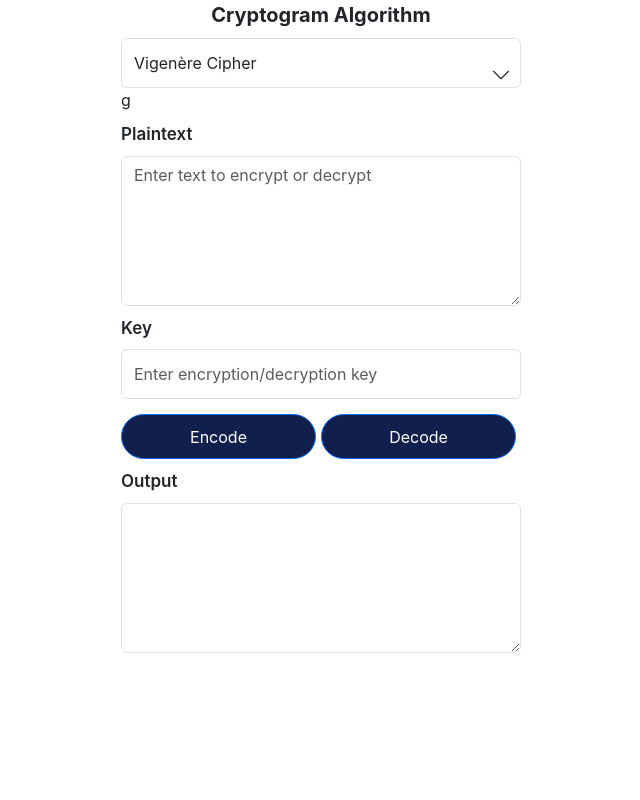
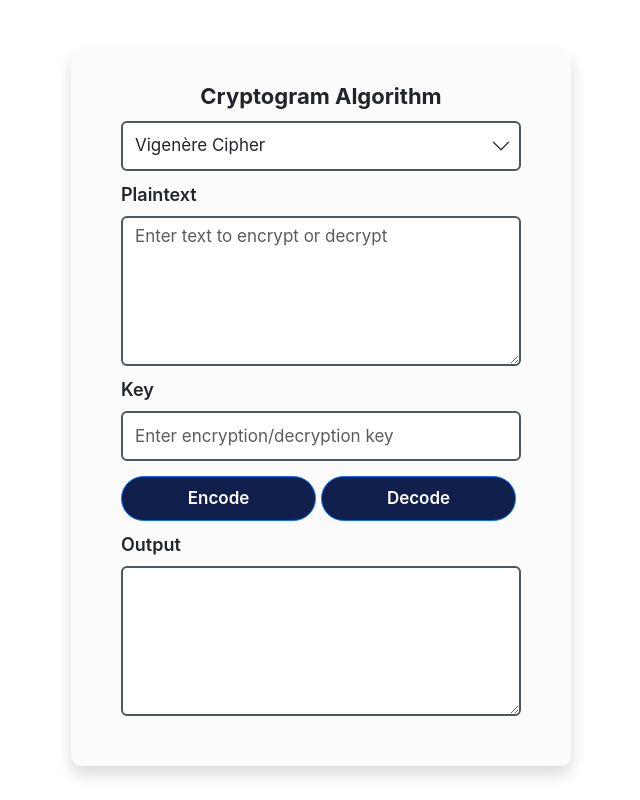
Before and after one commit to AelaBandasan/InfoAssurance-Form, a React (Create React App) app: page / in a window 1280 px wide. Shown: the whole page, without its empty margins (319-959 px from the left). Built offline with nearby package versions, Linux system fonts and the light colour scheme.

Commit message:
resized text

```diff
--- a/src/component/InfoAssu.tsx
+++ b/src/component/InfoAssu.tsx
@@ -15,12 +15,15 @@ const InfoAssu: React.FC = () => {
   };
 
   return (
-    <Container
+    <Container className='shadow'
       style={{
         display: 'flex',
         justifyContent: 'center',
         alignItems: 'center',
-        width: '100vw',
+        width: 500,
+        marginTop: 50,
+        backgroundColor: '#FBFBFB',
+        borderRadius: 10
       }}>
       <Form>
         <Form.Group controlId="cipherType">
@@ -29,9 +32,11 @@ const InfoAssu: React.FC = () => {
                 alignItems: 'center',
                 display: 'flex',
                 fontWeight: 700,
-                fontSize: 20}}>Cryptogram Algorithm</Form.Label>
+                fontSize: 22,
+                paddingTop: 30,
+                }}>Cryptogram Algorithm</Form.Label>
           <div style={{ position: 'relative', width: '100%' }}>
-            <Form.Control as="select" style={{ paddingRight: '30px', width: 400, height: 50}}>
+            <Form.Control as="select" style={{ fontSize: 17, paddingRight: '30px', width: 400, height: 50, borderWidth: 2, borderColor: '#4C585B'}}>
               <option>Vigenère Cipher </option>
               <option>Standard Columnar Transposition Cipher</option>
             </Form.Control>
@@ -45,12 +50,12 @@ const InfoAssu: React.FC = () => {
                     fontSize: "20px" // Adjusts the size of the icon
                 }}>
 
-                </i>g
+                </i>
           </div>
         </Form.Group>
 
         <Form.Group controlId="plaintext">
-          <Form.Label style={{fontWeight: 600, fontSize: 17, paddingTop: 10}}>Plaintext</Form.Label>
+          <Form.Label style={{fontWeight: 600, fontSize: 18, paddingTop: 10, }}>Plaintext</Form.Label>
           <Form.Control
             as="textarea"
             rows={3}
@@ -58,41 +63,41 @@ const InfoAssu: React.FC = () => {
             placeholder='Enter text to encrypt or decrypt'
             onChange={(e) => setPlaintext(e.target.value)}
 
-            style={{height: 150}}
+            style={{fontSize: 17, color: 'black', height: 150, borderWidth: 2, borderColor: '#4C585B'}}
           />
         </Form.Group>
 
         <Form.Group controlId="key">
-          <Form.Label style={{fontWeight: 600, fontSize: 17, paddingTop: 10}}>Key</Form.Label>
+          <Form.Label style={{fontWeight: 600, fontSize: 18, paddingTop: 10}}>Key</Form.Label>
           <Form.Control
             type="text"
             value={key}
             placeholder='Enter encryption/decryption key'
             onChange={(e) => setKey(e.target.value)}
 
-            style={{height: 50}}
+            style={{fontSize: 17, color: 'black',height: 50, borderWidth: 2, borderColor: '#4C585B'}}
           />
         </Form.Group>
 
         <Row className="g-0 d-flex justify-content-between"  style={{paddingTop: 15}}>
           <Col>
             <Button variant="primary" onClick={handleEncode}
-                style={{width: 195, borderRadius: 40, height: 45, backgroundColor: '#111F4D'}}>
+                style={{width: 195, borderRadius: 40, height: 45, backgroundColor: '#111F4D', fontWeight: 600, fontSize: 17}}>
               Encode
             </Button>
           </Col>
           <Col>
             <Button variant="primary" onClick={handleDecode}
-                style={{width: 195, borderRadius: 40, height: 45, backgroundColor: '#111F4D'}}>
+                style={{width: 195, borderRadius: 40, height: 45, backgroundColor: '#111F4D', fontWeight: 600, fontSize: 17}}>
               Decode
             </Button>
           </Col>
         </Row>
 
         <Form.Group controlId="output">
-          <Form.Label style={{fontWeight: 600, fontSize: 17, paddingTop: 10}}>Output</Form.Label>
+          <Form.Label style={{fontWeight: 600, fontSize: 18, paddingTop: 10}}>Output</Form.Label>
           <Form.Control as="textarea" rows={3} value={output} readOnly
-          style={{height: 150}} />
+          style={{fontSize: 17,height: 150, borderWidth: 2, color: 'black',borderColor: '#4C585B', marginBottom: 50}} />
         </Form.Group>
       </Form>
     </Container>
```
